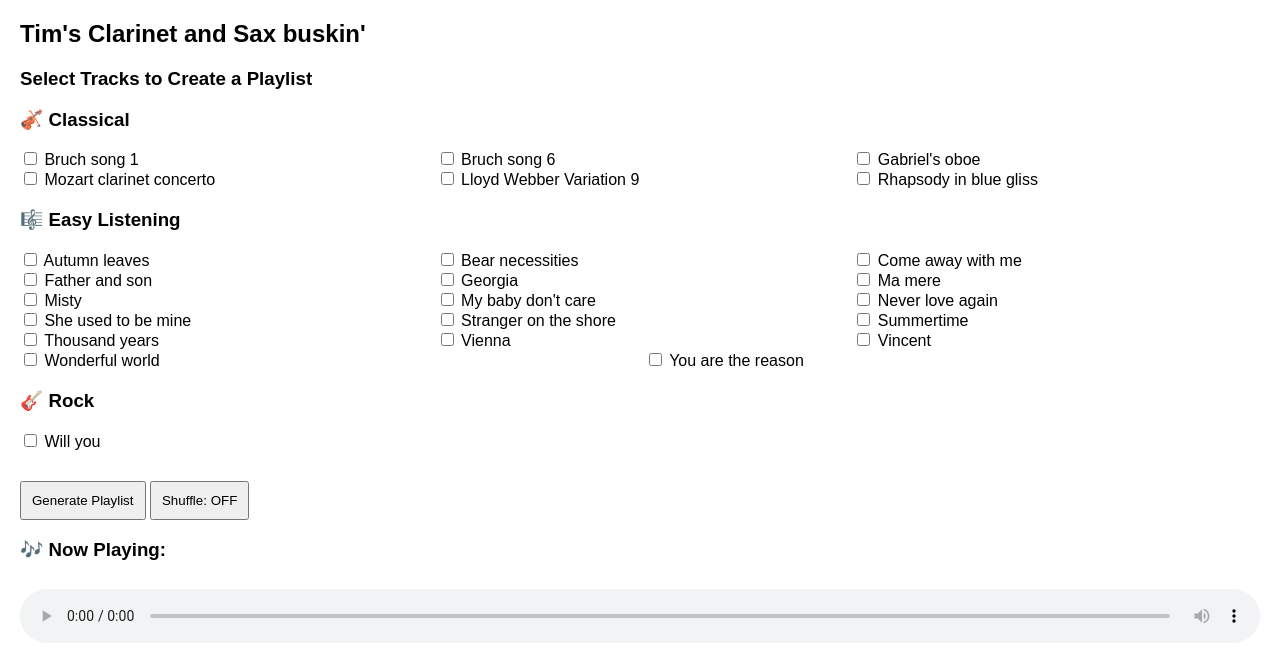
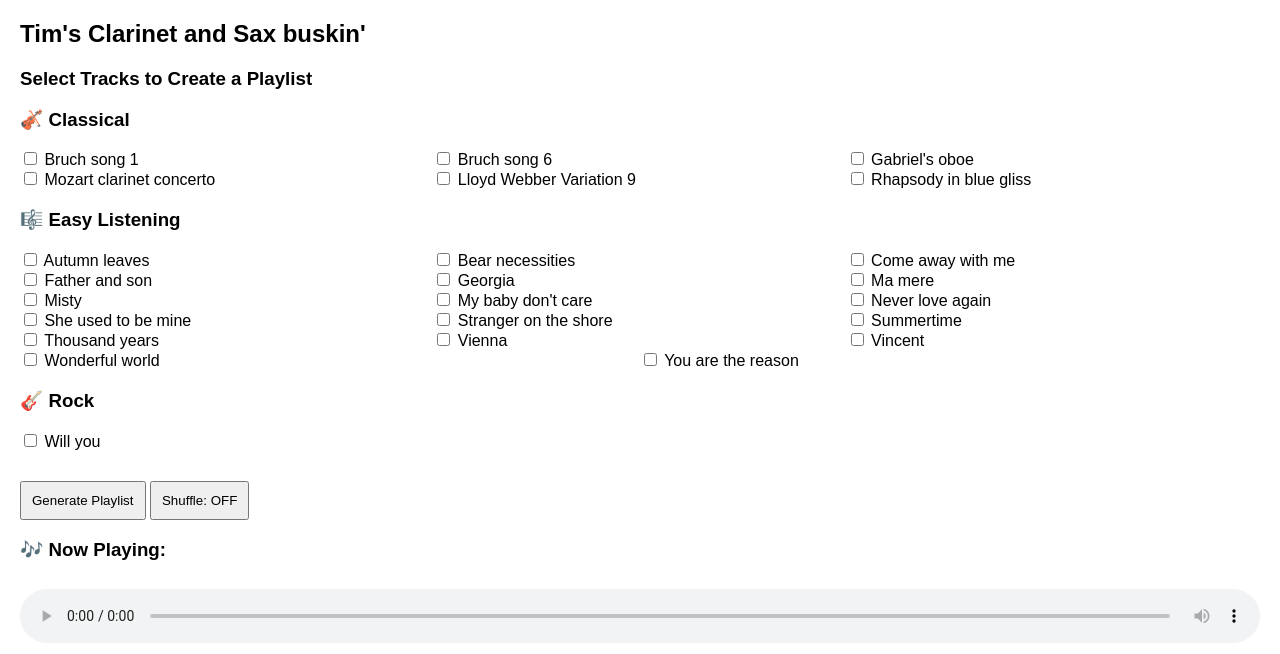
Before and after one commit to timcmit/Playlist, a plain HTML site: page index.html in a window 1280 px wide. Shown: the top 654 px of the page. Drawn offline with Linux system fonts and the light colour scheme.

Commit message:
Update index.html

```diff
--- a/index.html
+++ b/index.html
@@ -12,12 +12,12 @@
         .tracklist {
             display: flex;
             flex-wrap: wrap; /* Allows multiple columns */
-            gap: 0px 10px; /* Controls row & column spacing */
+            gap: 0px 0px; /* Controls row & column spacing */
             justify-content: flex-start;  /* Aligns tracks in the left part */
         }
 
         .tracklist label {
-            flex: 1 1 calc(25% - 10px); /* Adjust for up to 3 columns */
+            flex: 1 1 calc(33.3333% - 10px); /* Adjust for up to 3 columns */
             min-width: 200px; /* Prevents tiny checkboxes */
             white-space: nowrap; /* Ensures text stays in one line */
             margin: 0; /* Removes margin that could cause gaps */
```
